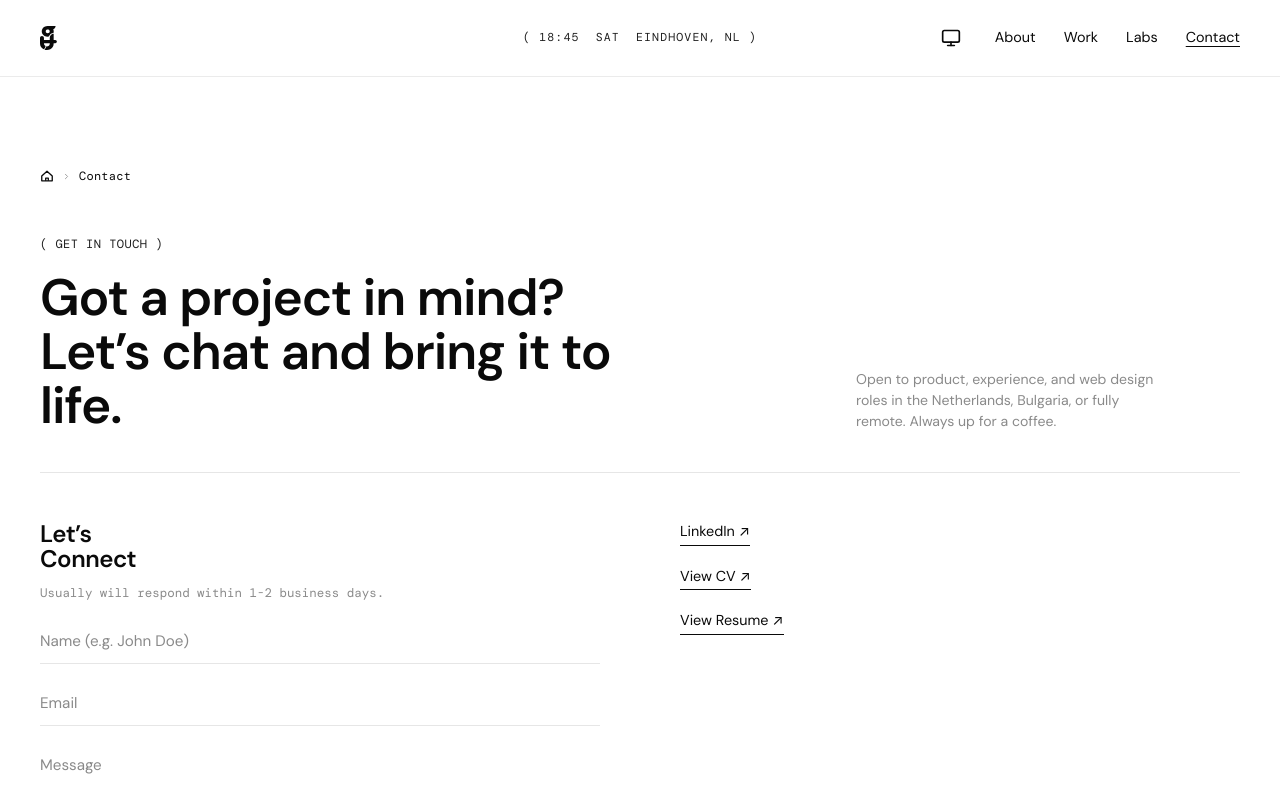
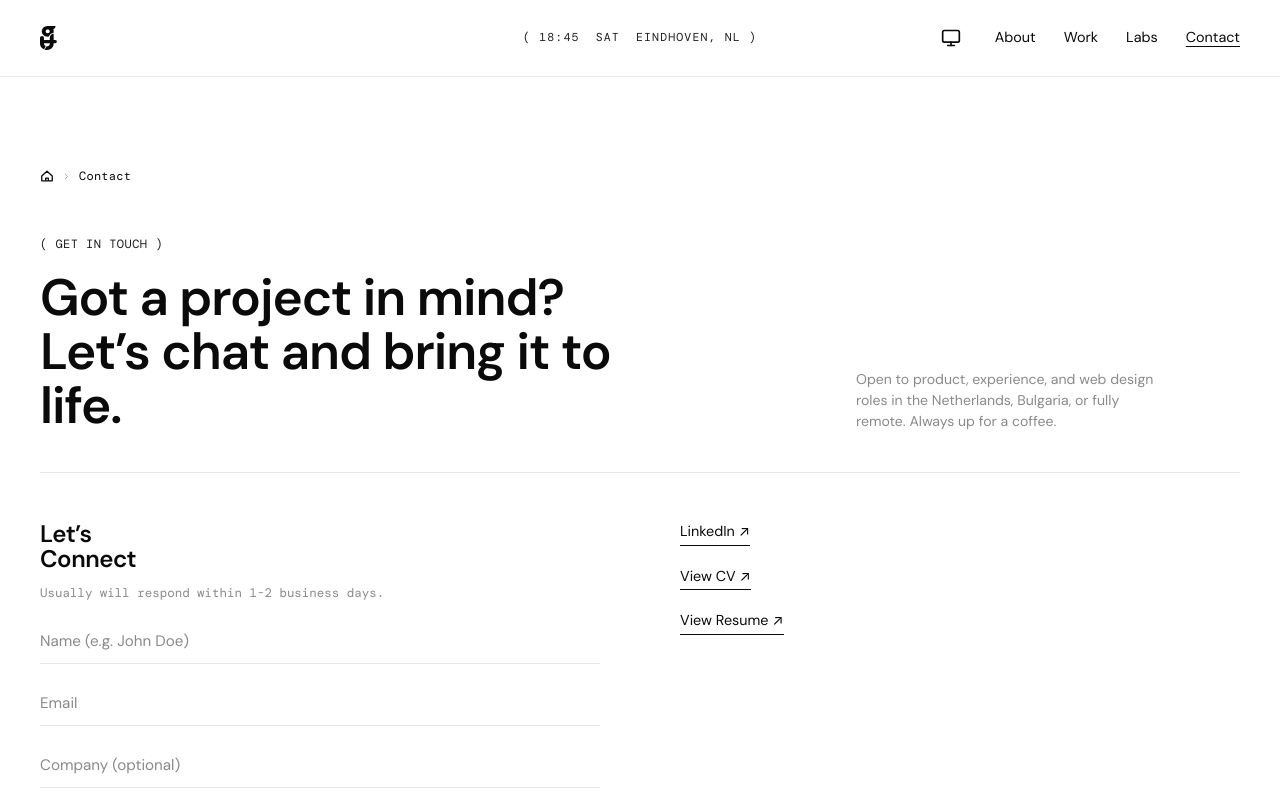
Before and after one commit to forressterr/by-hris-designs, a Next.js app: page /contact in a window 1280 px wide. Shown: the top 800 px of the page. Built offline with nearby package versions, Linux system fonts and the light colour scheme.

Commit message:
feat: detailed ContactForm (company/subject/budget/timeline) on /contact

```diff
--- a/src/components/ContactForm.tsx
+++ b/src/components/ContactForm.tsx
@@ -19,15 +19,45 @@ import type {
 // /api/contact security gate stay identical. These checks remain CLIENT-SIDE
 // for UX only — the server re-runs them as the real gate.
 
-type FormTouched = { name: boolean; email: boolean; message: boolean };
+type FormTouched = Record<FieldName, boolean>;
 type ToastState = { kind: 'success' | 'error'; message: string };
+
+const EMPTY_VALUES: EnquiryInput = {
+  name: '',
+  email: '',
+  message: '',
+  company: '',
+  subject: '',
+  budget: '',
+  timeline: '',
+};
+const NO_ERRORS: FormErrors = {
+  name: null,
+  email: null,
+  message: null,
+  company: null,
+  subject: null,
+  budget: null,
+  timeline: null,
+};
+const NOT_TOUCHED: FormTouched = {
+  name: false,
+  email: false,
+  message: false,
+  company: false,
+  subject: false,
+  budget: false,
+  timeline: false,
+};
 
 // ----------------------------------------------------------------------------
 
 export default function ContactForm({
   variant = 'light',
+  detailed = false,
 }: {
   variant?: 'light' | 'dark';
+  detailed?: boolean;
 }) {
   // 'idle' | 'sending' | 'sent' | 'error'
   const [status, setStatus] = useState<'idle' | 'sending' | 'sent' | 'error'>(
@@ -46,27 +76,15 @@ export default function ContactForm({
       };
 
   // Controlled values so we can validate live + show a character counter.
-  const [values, setValues] = useState<EnquiryInput>({
-    name: '',
-    email: '',
-    message: '',
-  });
+  const [values, setValues] = useState<EnquiryInput>(EMPTY_VALUES);
 
   // Per-field error strings (null = valid / not yet validated).
-  const [errors, setErrors] = useState<FormErrors>({
-    name: null,
-    email: null,
-    message: null,
-  });
+  const [errors, setErrors] = useState<FormErrors>(NO_ERRORS);
 
   // Per-field "touched" — only show an error once the user has either
   // tabbed away from the field or tried to submit. Saves them from being
   // yelled at while they're still mid-typing.
-  const [touched, setTouched] = useState<FormTouched>({
-    name: false,
-    email: false,
-    message: false,
-  });
+  const [touched, setTouched] = useState<FormTouched>(NOT_TOUCHED);
 
   // Floating toast — set on submit (success, validation fail, or API
   // failure). Cleared by the Toast component's onClose (auto-dismiss
@@ -144,14 +162,30 @@ export default function ContactForm({
     // these as the real gate; this is for fast, local feedback.
     const nextErrors = validateEnquiry(values);
     setErrors(nextErrors);
-    setTouched({ name: true, email: true, message: true });
+    setTouched({
+      name: true,
+      email: true,
+      message: true,
+      company: true,
+      subject: true,
+      budget: true,
+      timeline: true,
+    });
     const hasErrors = Object.values(nextErrors).some(Boolean);
     if (hasErrors) {
       // Focus the first invalid field — better keyboard UX than just
       // staring at red text and wondering where to look.
-      const firstInvalid = (['name', 'email', 'message'] as FieldName[]).find(
-        (f) => nextErrors[f],
-      );
+      const firstInvalid = (
+        [
+          'name',
+          'email',
+          'message',
+          'company',
+          'subject',
+          'budget',
+          'timeline',
+        ] as FieldName[]
+      ).find((f) => nextErrors[f]);
       if (firstInvalid) {
         const el = form.querySelector<HTMLElement>(`[name="${firstInvalid}"]`);
         if (el && typeof el.focus === 'function') el.focus();
@@ -179,6 +213,10 @@ export default function ContactForm({
           name: values.name.trim(),
           email: values.email.trim(),
           message: values.message.trim(),
+          company: values.company.trim(),
+          subject: values.subject.trim(),
+          budget: values.budget.trim(),
+          timeline: values.timeline.trim(),
           _honey: (data.get('_honey') || '').toString(),
           elapsedMs: Date.now() - mountedAt.current,
         }),
@@ -191,9 +229,9 @@ export default function ContactForm({
 
       if (ok) {
         setStatus('sent');
-        setValues({ name: '', email: '', message: '' });
-        setTouched({ name: false, email: false, message: false });
-        setErrors({ name: null, email: null, message: null });
+        setValues(EMPTY_VALUES);
+        setTouched(NOT_TOUCHED);
+        setErrors(NO_ERRORS);
         scheduleIdle(4000);
         showToast(
           'success',
@@ -205,7 +243,15 @@ export default function ContactForm({
         // Surface server-side field errors if present.
         if (payload.fields && typeof payload.fields === 'object') {
           setErrors((prev) => ({ ...prev, ...(payload.fields as FormErrors) }));
-          setTouched({ name: true, email: true, message: true });
+          setTouched({
+            name: true,
+            email: true,
+            message: true,
+            company: true,
+            subject: true,
+            budget: true,
+            timeline: true,
+          });
         }
         showToast(
           'error',
@@ -301,6 +347,60 @@ export default function ContactForm({
         )}
       </label>
 
+      {detailed &&
+        (
+          [
+            {
+              field: 'company',
+              placeholder: 'Company (optional)',
+              autoComplete: 'organization',
+            },
+            {
+              field: 'subject',
+              placeholder: 'Subject (optional)',
+              autoComplete: 'off',
+            },
+            {
+              field: 'budget',
+              placeholder: 'Budget (optional, e.g. ~€5k)',
+              autoComplete: 'off',
+            },
+            {
+              field: 'timeline',
+              placeholder: 'Timeline (optional, e.g. Q3 2026)',
+              autoComplete: 'off',
+            },
+          ] as { field: FieldName; placeholder: string; autoComplete: string }[]
+        ).map(({ field, placeholder, autoComplete }) => (
+          <label key={field} className={fieldClass(field)}>
+            <span className="visually-hidden">{placeholder}</span>
+            <input
+              type="text"
+              name={field}
+              placeholder={placeholder}
+              autoComplete={autoComplete}
+              value={values[field]}
+              onChange={handleChange(field)}
+              onBlur={handleBlur(field)}
+              aria-invalid={errors[field] && touched[field] ? 'true' : 'false'}
+              aria-describedby={
+                errors[field] && touched[field]
+                  ? `contact-${field}-error`
+                  : undefined
+              }
+            />
+            {errors[field] && touched[field] && (
+              <span
+                id={`contact-${field}-error`}
+                className="field__error"
+                role="alert"
+              >
+                {errors[field]}
+              </span>
+            )}
+          </label>
+        ))}
+
       <label className={fieldClass('message')}>
         <span className="visually-hidden">Message</span>
         <textarea
--- a/src/pages/contact.tsx
+++ b/src/pages/contact.tsx
@@ -61,7 +61,7 @@ export default function Contact() {
             </a>
           </nav>
 
-          <ContactForm variant="light" />
+          <ContactForm variant="light" detailed />
         </div>
       </section>
 
```
Also changed, not shown: 1 other file (tests, documents, lock files or other folders).
